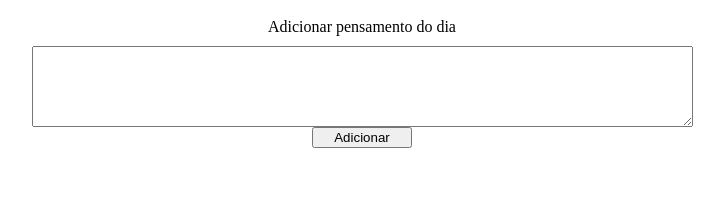
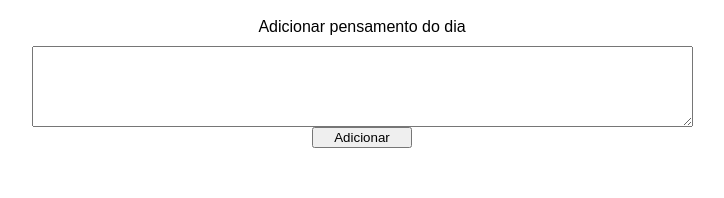
Before and after one commit to MisaelSantos/todothinks, a React (Create React App) app: page / in a window 1280 px wide. Shown: the top 198 px of the page, without its empty margins (278-1002 px from the left). Built offline with nearby package versions, Linux system fonts and the light colour scheme.

Commit message:
Add font style

```diff
--- a/src/styleApp.css
+++ b/src/styleApp.css
@@ -2,6 +2,10 @@ form{
     display: flex;
     flex-direction: column;
     align-items: center;
+}
+
+.App {
+    font-family: sans-serif;
 }
 
 .lb{
```
